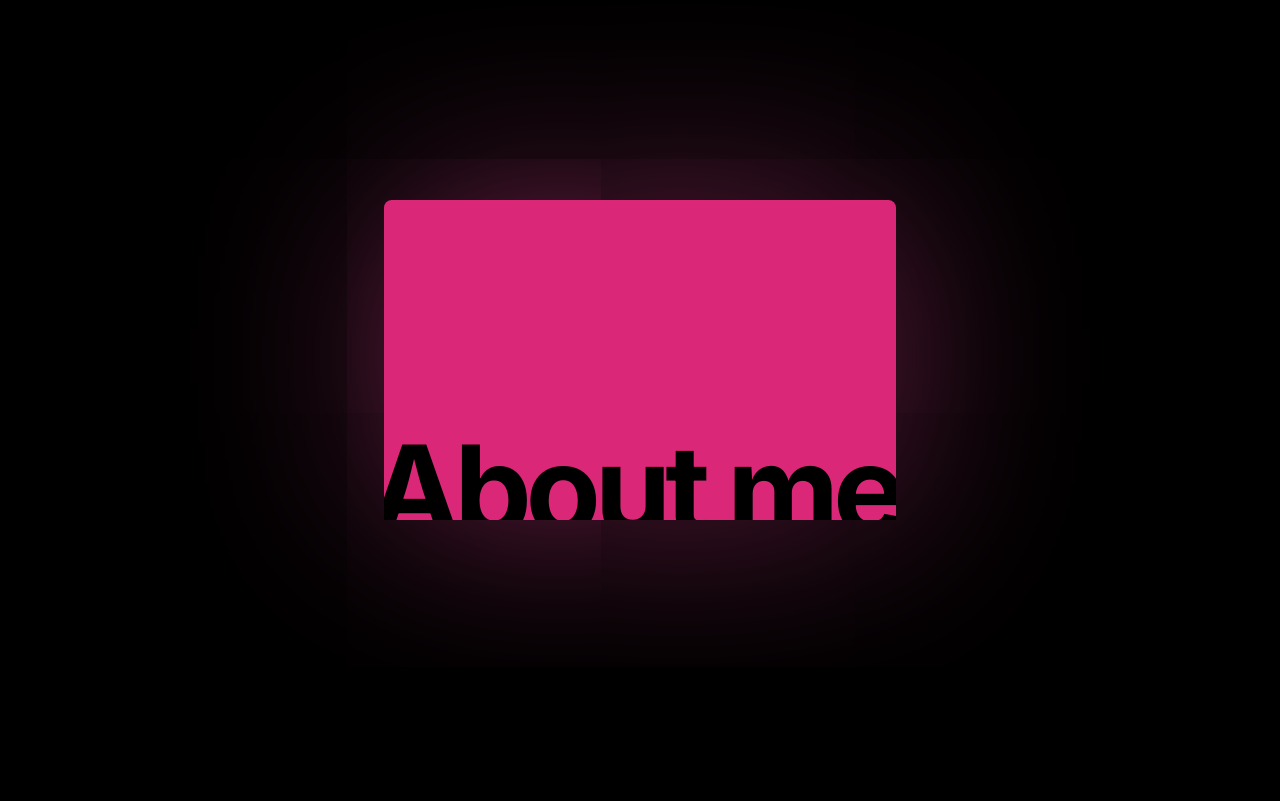
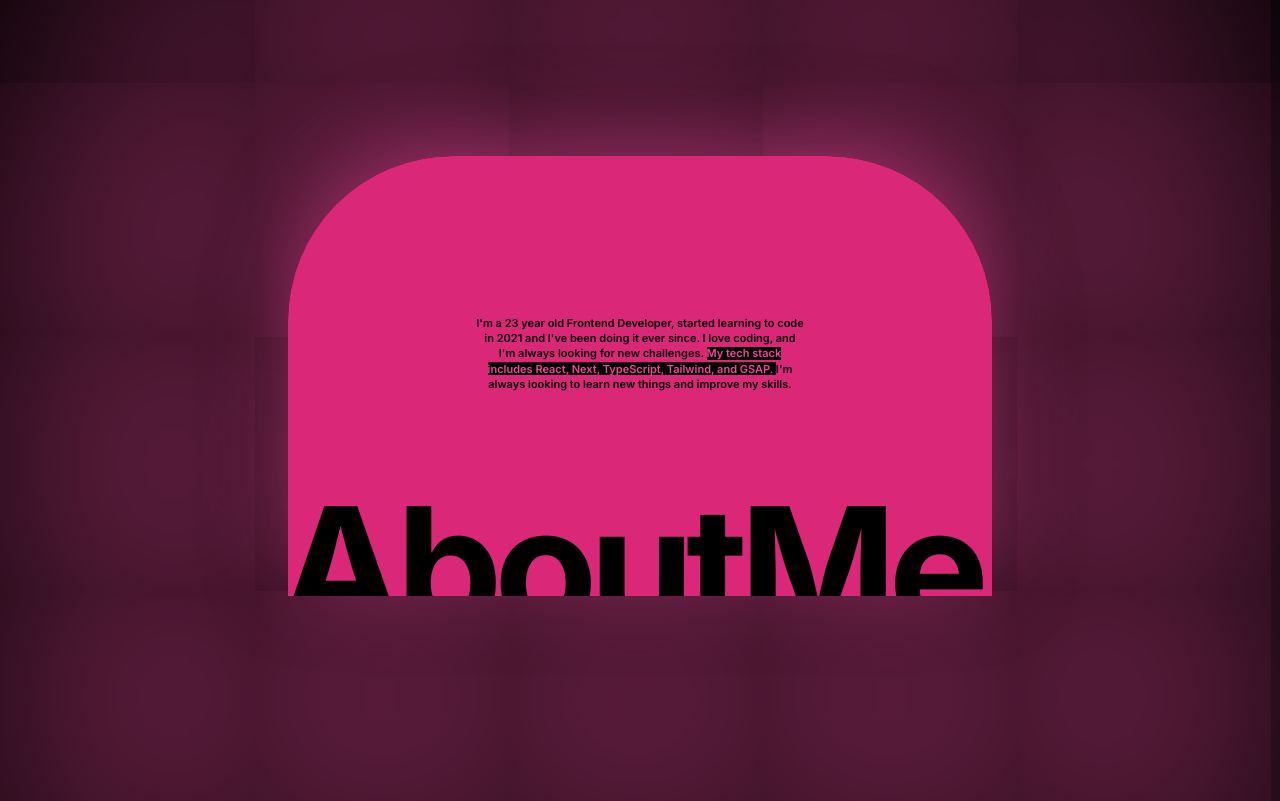
Before and after one commit to celescript/portfolio, a Next.js app: page / in a window 1280 px wide. Shown: the part 680-1481 px from the top of the page. Built offline with nearby package versions, Linux system fonts and the light colour scheme.

Commit message:
[ADD] Changes design and animations

```diff
--- a/app/app-hooks.ts
+++ b/app/app-hooks.ts
@@ -4,8 +4,8 @@ import { useScroll } from '@/utils/hooks/use-scroll'
 
 export const AppHooks = () => {
   useScroll({
-    lerp: 0.2,
-    wheelMultiplier: 0.5,
+    lerp: 0.1,
+    wheelMultiplier: 1,
     smoothWheel: true,
     normalizeWheel: true,
   })
--- a/app/globals.css
+++ b/app/globals.css
@@ -9,6 +9,23 @@
 @layer utilities {
   .clip {
     clip-path: polygon(0 0, 100% 0, 100% 100%, 0 100%);
+  }
+
+  .shadowabout {
+    box-shadow: 0px -30px 160px -20px #ec489985,
+      0px 20px 490px 590px rgba(236, 72, 156, var(--glow-opacity));
+  }
+
+  .span-animation {
+    background-image: linear-gradient(black, black);
+    background-size: 0 100%;
+    background-repeat: no-repeat;
+    transition: background-size 0.5s ease-in, color 0.5s ease-in-out;
+  }
+
+  .active {
+    color: #ec4899;
+    background-size: 100% 100%;
   }
 
   .bg-animation {
--- a/components/organisms/about/index.tsx
+++ b/components/organisms/about/index.tsx
@@ -1,6 +1,7 @@
 'use client'
 import { useEffect, useRef } from 'react'
 import gsap from 'gsap'
+import { Title } from './title'
 
 export const About = () => {
   const screenbig = useRef<HTMLDivElement | null>(null)
@@ -17,35 +18,56 @@ export const About = () => {
       },
     })
 
+    const spananim = gsap.to('.span-animation', {
+      scrollTrigger: {
+        trigger: '.span-animation',
+        start: 'top 70%',
+      },
+      color: '#ec4899',
+      duration: 0.3,
+      backgroundSize: '100% 100%',
+      ease: 'slow.in',
+    })
+
     tl.to('.background', {
       scale: 1,
+      '--glow-opacity': 0.0,
       borderRadius: '0',
       duration: 1,
-      ease: 'none',
+      ease: 'out',
     })
 
     return () => {
       tl.reverse()
       tl.kill()
+      spananim.kill()
     }
   }, [])
 
   return (
-    <div
-      ref={screenbig}
-      className='relative screen-big overflow-x-clip -mt-[20vh]  '
-    >
-      <div className='relative top-0 mx-auto h-screen w-full flex justify-center'>
-        <div className='h-[100vh] w-full rounded-t-3xl overflow-hidden shadow-3xl shadow-pink-500/50 background scale-[0.25]'>
+    <div ref={screenbig} className='relative screen-big overflow-x-clip  '>
+      <div className='relative top-0 mx-auto h-screen w-full flex justify-center items-center'>
+        <div
+          style={{ '--glow-opacity': 0.4 } as any}
+          className='h-[100vh] w-full rounded-t-[200px] md:rounded-t-[300px] flex justify-center items-center overflow-hidden shadowabout background scale-[0.55] origin-[50%_10%]'
+        >
           {/* <Image src={colorMorph} alt='color morph' /> */}
           <div className=' bg-pink-600  bg-big absolute -inset-1 '></div>
-          {/* TODO: absolute pq se agrande con el contenedor */}
 
-          <div className='absolute bottom-[-12vw] -left-[3vw] w-[103vw] overflow-hidden'>
-            <h3 className='text-black text-[24vw] text-center font-bold whitespace-nowrap tracking-tighter'>
-              About me
-            </h3>
+          <div className='max-w-[600px] text-center -mt-20 mx-4 relative'>
+            <p className='text-black text-20 font-semibold leading-snug'>
+              I{`'`}m a 23 year old Frontend Developer, started learning to code
+              in 2021 and I{`'`}ve been doing it ever since. I love coding, and
+              I{`'`}m always looking for new challenges.{' '}
+              <span className='span-animation'>
+                My tech stack includes React, Next, TypeScript, Tailwind, and
+                GSAP.{' '}
+              </span>{' '}
+              I{`'`}m always looking to learn new things and improve my skills.
+            </p>
           </div>
+
+          <Title screenbigref={screenbig} />
         </div>
       </div>
     </div>
--- /dev/null
+++ b/components/organisms/about/title.tsx
@@ -0,0 +1,58 @@
+import { gsap } from 'gsap'
+import { MutableRefObject, useEffect, useRef } from 'react'
+
+interface TitleProps {
+  screenbigref: MutableRefObject<HTMLElement | null>
+}
+
+export const Title = ({ screenbigref }: TitleProps) => {
+  const abouttitle = useRef<HTMLDivElement>(null)
+
+  const text: string = 'AboutMe'
+
+  useEffect(() => {
+    const tl = gsap.timeline({
+      scrollTrigger: {
+        trigger: screenbigref.current,
+        start: '70% 85%',
+      },
+    })
+
+    tl.to('.animated-letter', {
+      y: 0,
+      delay: 0,
+      stagger: 0.1,
+      duration: 0.15,
+    })
+
+    // const animletter = gsap.to('.animated-letter', {
+    //     y: 0,
+    //     stagger: 0.5,
+    //     delay: 0.5,
+    //     duration: .5,
+    // })
+
+    return () => {
+      tl.reverse()
+      tl.kill()
+    }
+  }, [])
+
+  return (
+    <div
+      ref={abouttitle}
+      className='absolute bottom-[-14vw] -left-[3vw] w-[103vw] overflow-hidden'
+    >
+      <h3 className='text-black text-[24vw] text-center font-bold whitespace-nowrap overflow-hidden tracking-tighter'>
+        {text.split('').map((letter, index) => (
+          <span
+            key={index}
+            className='animated-letter translate-y-[24vw] transition-[0.1s] ease-in-out inline-block'
+          >
+            {letter}
+          </span>
+        ))}
+      </h3>
+    </div>
+  )
+}
--- a/components/organisms/header/index.tsx
+++ b/components/organisms/header/index.tsx
@@ -45,8 +45,8 @@ export const Header = () => {
         className='text-16 lg:text-20 mt-4 text-center max-w-[500px] text-white opacity-0'
         id='subtitle'
       >
-        I’m a <span className='text-pink-500'>front end developer</span> based
-        in Argentina. I love experimenting with new technologies to create{' '}
+        I{`'`}m a <span className='text-pink-500'>front end developer</span>{' '}
+        based in Argentina. I love experimenting with new technologies to create{' '}
         <span className=' relative inline-flex'>
           aweasome interfaces.{' '}
           <span className='h-[2px] -rotate-1 w-0 underlined bg-purple-400 absolute -bottom-[2px]'></span>
```
